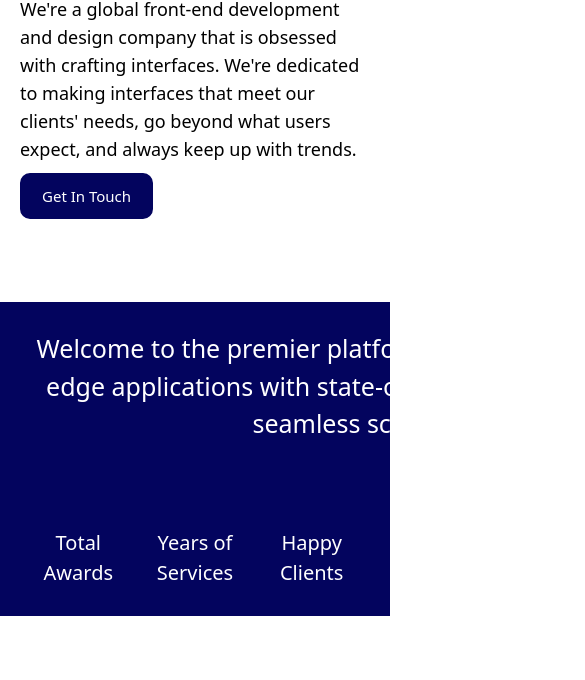
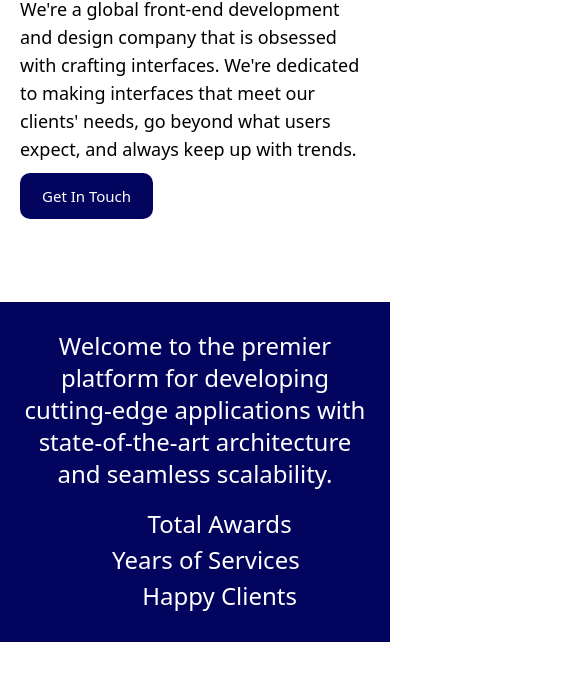
Before and after one commit to bogdea/pixelverse, a website: page dist/index.html in a window 390 px wide. Shown: the part 290-970 px from the top of the page, 585 px wide, since content can reach past the window. Drawn offline with Linux system fonts and the light colour scheme; a script that the page names is missing.

Commit message:
add responsiveness for the stats section

```diff
--- a/src/input.css
+++ b/src/input.css
@@ -6,6 +6,7 @@
 
 :root {
   --primary-color: #03045e;
+  --secondary-color: #ffea00;
 }
 
 .container {
@@ -71,12 +72,12 @@
 
 /* stats */
 #stats span {
-  font-size: 30px;
+  font-size: 1.5rem;
   font-weight: 500;
 }
 
 #stats h3 {
-  font-size: 20px;
+  font-size: 1.5rem;
   font-weight: 500;
 }
 
--- a/tailwind.config.js
+++ b/tailwind.config.js
@@ -5,6 +5,7 @@ module.exports = {
     extend: {
       colors: {
         "primary-color": "var(--primary-color)",
+        "secondary-color": "var(--secondary-color)",
       },
     },
   },
```
Also changed, not shown: dist/index.html, dist/output.css.
